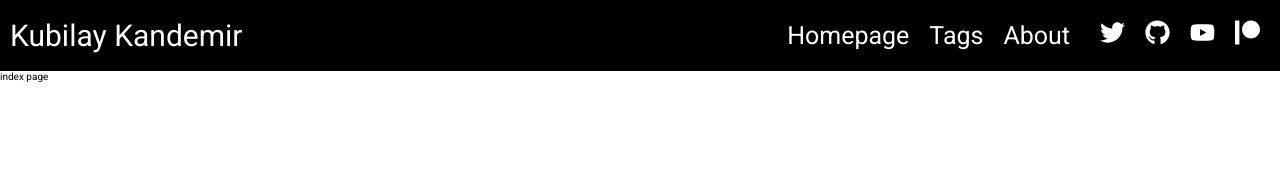
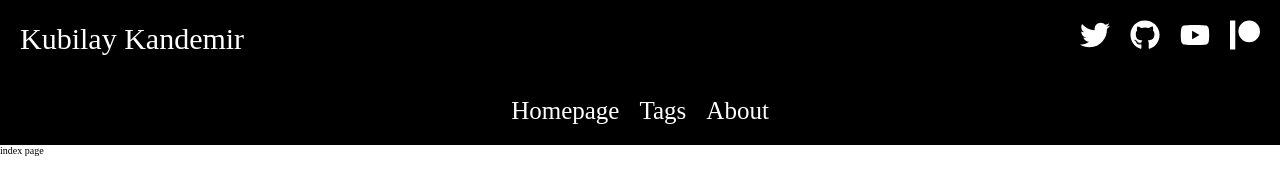
Before and after one commit to kubilaykandemir/myblog, a Gatsby site: page / in a window 1280 px wide. Built offline with nearby package versions, Linux system fonts and the light colour scheme; Gatsby itself is replaced by a stand-in of ours.

Commit message:
Sass 7-1 folder structuring applied to project

```diff
--- /dev/null
+++ b/src/components/Header.tsx
@@ -0,0 +1,37 @@
+import { Link } from "gatsby";
+import React from "react";
+import { FaTwitter, FaGithub, FaYoutube, FaPatreon } from "react-icons/fa";
+
+const Header: React.FC = () => {
+  return (
+    <header>
+      <div className="title_container">
+        <Link to="/">Kubilay Kandemir</Link>
+      </div>
+      <ul className="social-links">
+        <li>
+          <a href="https://twitter.com">
+            <FaTwitter />
+          </a>
+        </li>
+        <li>
+          <a href="https://github.com/kubilaykandemir">
+            <FaGithub />
+          </a>
+        </li>
+        <li>
+          <a href="https://youtube.com">
+            <FaYoutube />
+          </a>
+        </li>
+        <li>
+          <a href="https://patreon.com">
+            <FaPatreon />
+          </a>
+        </li>
+      </ul>
+    </header>
+  );
+};
+
+export default Header;
--- a/src/components/Layout.tsx
+++ b/src/components/Layout.tsx
@@ -1,10 +1,12 @@
 import React from "react";
+import Header from "./Header";
 import Navbar from "./Navbar";
-import "../styles/global.scss";
+import "../styles/main.scss";
 
 const Layout: React.FC = ({ children }) => {
   return (
     <div>
+      <Header />
       <Navbar />
       {children}
     </div>
--- a/src/components/Navbar.tsx
+++ b/src/components/Navbar.tsx
@@ -1,13 +1,8 @@
 import React from "react";
-import { FaTwitter, FaGithub, FaYoutube, FaPatreon } from "react-icons/fa";
 import { Link } from "gatsby";
 
 const Navbar: React.FC = () => {
   return (
-    <header>
-      <div className="title_container">
-        <Link to="/">Kubilay Kandemir</Link>
-      </div>
     <nav>
       <ul className="inside_links">
         <li>
@@ -20,30 +15,7 @@ const Navbar: React.FC = () => {
           <Link to="about">About</Link>
         </li>
       </ul>
-        <ul className="outside_links">
-          <li>
-            <a href="https://twitter.com">
-              <FaTwitter />
-            </a>
-          </li>
-          <li>
-            <a href="https://github.com/kubilaykandemir">
-              <FaGithub />
-            </a>
-          </li>
-          <li>
-            <a href="https://youtube.com">
-              <FaYoutube />
-            </a>
-          </li>
-          <li>
-            <a href="https://patreon.com">
-              <FaPatreon />
-            </a>
-          </li>
-        </ul>
     </nav>
-    </header>
   );
 };
 
--- /dev/null
+++ b/src/styles/abstracts/_colors.scss
@@ -0,0 +1,4 @@
+$color-bg: white;
+$color-bg-alt: black;
+$color-text: black;
+$color-text-alt: white;
--- /dev/null
+++ b/src/styles/base/_fonts.scss
@@ -0,0 +1 @@
+@import url("https://fonts.googleapis.com/css2?family=Roboto:wght@400;700&display=swap");
--- /dev/null
+++ b/src/styles/base/_html.scss
@@ -0,0 +1,13 @@
+@use '../abstracts/colors' as c;
+
+html {
+  font-size: 10px;
+}
+
+*,
+*::after,
+*::before {
+  box-sizing: border-box;
+  margin: 0;
+  padding: 0;
+}
--- /dev/null
+++ b/src/styles/components/_site-logo.scss
@@ -0,0 +1,13 @@
+@use '../abstracts/colors' as c;
+
+.title_container {
+  margin-right: auto;
+  margin-left: 1rem;
+
+  a {
+    display: block;
+    font-size: 3rem;
+    text-align: center;
+    color: c.$color-text-alt;
+  }
+}
--- /dev/null
+++ b/src/styles/components/links.scss
@@ -0,0 +1,3 @@
+a {
+  text-decoration: none;
+}
--- a/src/styles/global.scss
+++ /dev/null
@@ -1,99 +0,0 @@
-// @import "node_modules/nord/src/sass/nord.scss";
-@import url("https://fonts.googleapis.com/css2?family=Roboto:wght@400;700&display=swap");
-$color-bg: white;
-$color-bg-alt: black;
-$color-text: black;
-$color-text-alt: white;
-
-html {
-  font-size: 10px;
-}
-
-*,
-*::after,
-*::before {
-  box-sizing: border-box;
-  margin: 0;
-  padding: 0;
-  font-family: "Roboto", sans-serif;
-}
-
-body {
-  width: 100vw;
-  height: 100vh;
-  background-color: $color-bg;
-  color: $color-text;
-  margin: 0;
-}
-
-header {
-  background-color: $color-bg-alt;
-  display: flex;
-  align-items: center;
-
-  .title_container {
-    // border: 1px yellow solid;
-    margin-right: auto;
-    margin-left: 1rem;
-
-    a {
-      display: block;
-      text-decoration: none;
-      color: $color-text-alt;
-      font-size: 3rem;
-      text-align: center;
-    }
-  }
-
-  nav {
-    display: flex;
-    flex-wrap: wrap;
-    flex-direction: row;
-    align-items: center;
-    justify-content: flex-end;
-    font-size: 2.5rem;
-    padding: 1rem;
-
-    .inside_links {
-      list-style-type: none;
-      display: flex;
-      flex-wrap: wrap;
-      justify-content: flex-end;
-      align-items: center;
-      // margin-right: 1rem;
-
-      li {
-        a {
-          color: $color-text-alt;
-          text-decoration: none;
-          padding: 1rem 1rem;
-          display: block;
-          background-color: $color-bg-alt;
-        }
-        a:hover {
-          color: $color-text-alt;
-        }
-      }
-    }
-    .outside_links {
-      list-style-type: none;
-      display: flex;
-      flex-wrap: wrap;
-      justify-content: flex-end;
-      margin-left: 1rem;
-      padding: 0;
-      li {
-        a {
-          display: block;
-          color: $color-text-alt;
-          text-decoration: none;
-          padding: 1rem 1rem;
-          background-color: $color-bg-alt;
-        }
-        a:hover {
-          color: $color-text-alt;
-        }
-      }
-    }
-  }
-}
--- /dev/null
+++ b/src/styles/layout/_header.scss
@@ -0,0 +1,23 @@
+@use '../abstracts/colors' as c;
+
+header {
+  display: flex;
+  align-items: center;
+  padding: 1rem;
+  background-color: c.$color-bg-alt;
+}
+.social-links {
+  display: flex;
+  flex-wrap: wrap;
+  justify-content: flex-end;
+  list-style-type: none;
+
+  a {
+    display: block;
+    text-decoration: none;
+    padding: 1rem 1rem;
+    font-size: 3rem;
+    background-color: c.$color-bg-alt;
+    color: c.$color-text-alt;
+  }
+}
--- /dev/null
+++ b/src/styles/layout/_navigation.scss
@@ -0,0 +1,26 @@
+@use '../abstracts/colors' as c;
+
+nav {
+  display: flex;
+  flex-wrap: wrap;
+  flex-direction: row;
+  align-items: center;
+  justify-content: center;
+  font-size: 2.5rem;
+  padding: 1rem;
+  background-color: c.$color-bg-alt;
+}
+
+.inside_links {
+  display: flex;
+  flex-wrap: wrap;
+  justify-content: flex-end;
+  align-items: center;
+  list-style-type: none;
+
+  a {
+    color: c.$color-text-alt;
+    padding: 1rem 1rem;
+    display: block;
+  }
+}
--- /dev/null
+++ b/src/styles/main.scss
@@ -0,0 +1,19 @@
+// ABSTRACTS (VARIABLES, MIXINS, PLACEHOLDERS ETC.)
+@use 'abstracts/colors';
+
+// NO VENDORS YET(BOOTSTRAP AND OTHER 3RD PARTY CSS ETC.)
+
+// BASE CSS FILES
+@use 'base/html';
+@use 'base/fonts';
+
+//LAYOUT
+@use 'layout/navigation';
+@use 'layout/header';
+
+// COMPONENTS
+@use 'components/links';
+@use 'components/site-logo';
+
+// PAGES (HOME ABOUT ETC)
+@use 'pages/home'; // THEMES
```
Also changed, not shown: src/styles/pages/_home.scss (added). Lines whose indentation alone changed are shown as unchanged.
